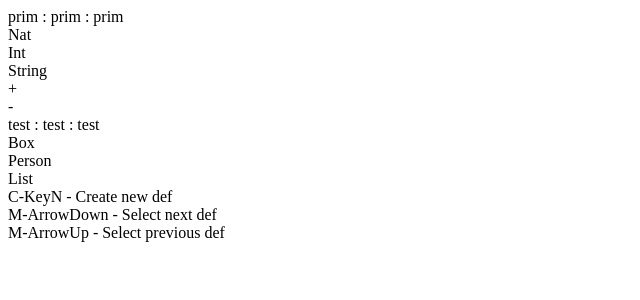
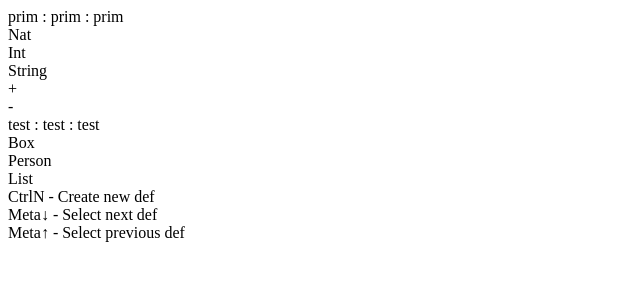
Before and after one commit to samskivert/compose, a React app in the folder tsce0/: page / in a window 1280 px wide. Shown: the top 300 px of the page, without its empty margins (0-640 px from the left). Built offline with nearby package versions, Linux system fonts and the light colour scheme; the HTML template or start-up script is replaced by a standard one.

Commit message:
More work on keymap, fancier key chart.
I'm going to unify editing (no more embedded text input field for editing
names), so I'm committing this before tearing everything apart.

```diff
--- a/tsce0/src/editor.tsx
+++ b/tsce0/src/editor.tsx
@@ -40,7 +40,7 @@ function mkUndoEntry (edit :T.TreeEdit, {path, editing} :Cursor) :UndoEntry {
   return {edit, curs: {path, editing}}
 }
 
-export class DefStore {
+export class DefStore implements K.Source {
   @observable def!  :T.DefTree
   @observable elem! :M.Elem
   @observable curs  :Cursor = {path: M.emptyPath, editing: false}
@@ -57,7 +57,64 @@ export class DefStore {
   get mod () :MD.Module { return this.sym.mod }
   get selectedSpan () :M.Span|void { return this.elem.spanAt(this.curs.path) }
 
-  keyHandler :(ev :KeyboardEvent) => boolean = ev => true
+  // from K.Source
+  readonly mappings :K.Mapping[] = [{
+    descrip: "Move cursor left",
+    chord: "ArrowLeft",
+    action: kp => this.moveCursor(M.moveHoriz(M.HDir.Left)),
+  }, {
+    descrip: "Move cursor right",
+    chord: "ArrowRight",
+    action: kp => this.moveCursor(M.moveHoriz(M.HDir.Right)),
+  }, {
+    descrip: "Move cursor up",
+    chord: "ArrowUp",
+    action: kp => this.moveCursor(M.moveVert(M.VDir.Up)),
+  }, {
+    descrip: "Move cursor down",
+    chord: "ArrowDown",
+    action: kp => this.moveCursor(M.moveVert(M.VDir.Down)),
+  }, {
+    descrip: "Move to next element",
+    chord: "Tab",
+    action: kp => this.moveCursor(M.moveHoriz(M.HDir.Right)),
+  }, {
+    descrip: "Move to previous element",
+    chord: "S-Tab",
+    action: kp => this.moveCursor(M.moveHoriz(M.HDir.Left)),
+  }, {
+    descrip: "Edit current element",
+    chord: "Enter",
+    action: kp => this.startEdit()
+  }, {
+    descrip: "Insert hole to left",
+    chord: "C-ArrowLeft",
+    action: kp => this.insertHole(M.Dir.Left),
+  }, {
+    descrip: "Insert hole to right",
+    chord: "C-ArrowRight",
+    action: kp => this.insertHole(M.Dir.Right),
+  }, {
+    descrip: "Insert hole above",
+    chord: "C-ArrowUp",
+    action: kp => this.insertHole(M.Dir.Up),
+  }, {
+    descrip: "Insert hole below",
+    chord: "C-ArrowDown",
+    action: kp => this.insertHole(M.Dir.Down),
+  }, {
+    descrip: "Undo last edit",
+    chord: "S-C-Minus",
+    action: kp => this.undoAction(),
+  }, {
+    descrip: "Undo last edit",
+    chord: "M-Z",
+    action: kp => this.undoAction(),
+  }, {
+    descrip: "Redo last undone edit",
+    chord: "C-Backslash",
+    action: kp => this.redoAction(),
+  }]
 
   constructor (readonly sym :MD.DefSym, def :T.DefTree,
                readonly selStore :IComputedValue<DefStore|void>,
@@ -83,6 +140,30 @@ export class DefStore {
   }
   undoAction () { this.xdoAction(this.undoStack, this.redoStack) }
   redoAction () { this.xdoAction(this.redoStack, this.undoStack) }
+
+  moveCursor (mover :(elem :M.Elem, path :M.Path) => M.Path) {
+    const oldPath = this.curs.path
+    const newPath = mover(this.elem, oldPath)
+    const selSpan = this.elem.spanAt(newPath)
+    const selIsHole = selSpan ? selSpan.isHole : false
+    // console.log(`moveCursor ${JSON.stringify(newPath)} (${selSpan} // ${selIsHole})`)
+    this.curs = {path: newPath, editing: selIsHole}
+  }
+
+  insertHole (dir :M.Dir) {
+    const span = this.selectedSpan
+    if (span) {
+      const action = span.insertHole(dir)
+      if (action) {
+        this.applyAction(action)
+      }
+    }
+    return true
+  }
+
+  startEdit () {
+    this.curs.editing = true
+  }
 
   private xdoAction (popStack :UndoEntry[], pushStack :UndoEntry[]) {
     const entry = popStack.pop()
@@ -119,38 +200,21 @@ export class DefStore {
 @observer
 export class DefEditor extends React.Component<{store :DefStore}> {
 
-  keymap = {
-    "ArrowLeft":  () => this._moveCursor(M.moveHoriz(M.HDir.Left)),
-    "ArrowRight": () => this._moveCursor(M.moveHoriz(M.HDir.Right)),
-    "ArrowUp":    () => this._moveCursor(M.moveVert(M.VDir.Up)),
-    "ArrowDown":  () => this._moveCursor(M.moveVert(M.VDir.Down)),
-    "Tab":        () => this._moveCursor(M.moveHoriz(M.HDir.Right)),
-    "S-Tab":      () => this._moveCursor(M.moveHoriz(M.HDir.Left)),
-    "Enter":      () => this._startEdit(),
-    "C-ArrowLeft":  () => this._insertHole(M.Dir.Left),
-    "C-ArrowRight": () => this._insertHole(M.Dir.Right),
-    "C-ArrowUp":    () => this._insertHole(M.Dir.Up),
-    "C-ArrowDown":  () => this._insertHole(M.Dir.Down),
-    "S-C-Minus":    () => this.props.store.undoAction(),
-    "M-Z":          () => this.props.store.undoAction(),
-    "C-Backslash":  () => this.props.store.redoAction(),
-  }
-
-  componentWillMount () {
-    this.props.store.keyHandler =
-      // if we're editing, the span editor will handle the key
-      ev => this.props.store.curs.editing ? false : this.handleKey(K.mkKeyPress(ev))
-  }
-  componentWillUnmount() {
-  }
+  // componentWillMount () {
+  //   this.props.store.keyHandler =
+  //     // if we're editing, the span editor will handle the key
+  //     ev => this.props.store.curs.editing ? false : this.handleKey(K.mkKeyPress(ev))
+  // }
+  // componentWillUnmount() {
+  // }
 
   handleKey (kp :K.KeyPress) :boolean {
-    const action = this.keymap[kp.chord]
-    if (action) {
-      kp.preventDefault()
-      action()
-      return true
-    }
+    // const action = this.keymap[kp.chord]
+    // if (action) {
+    //   kp.preventDefault()
+    //   action()
+    //   return true
+    // }
 
     const span = this.props.store.selectedSpan
     if (span) {
@@ -158,38 +222,13 @@ export class DefEditor extends React.Component<{store :DefStore}> {
       if (action) {
         kp.preventDefault()
         const focus = this.props.store.applyAction(action)
-        if (!focus && (kp.chord === "Tab" || kp.chord === "S-Tab")) this._moveCursor(
+        if (!focus && (kp.chord === "Tab" || kp.chord === "S-Tab")) this.props.store.moveCursor(
           M.moveHoriz(kp.chord === "Tab" ? M.HDir.Right : M.HDir.Left))
       }
     }
 
     console.log(`TODO: handleKey ${kp.chord} // ${kp.key}`)
     return false
-  }
-
-  _moveCursor (mover :(elem :M.Elem, path :M.Path) => M.Path) {
-    const store = this.props.store
-    const oldPath = store.curs.path
-    const newPath = mover(store.elem, oldPath)
-    const selSpan = store.elem.spanAt(newPath)
-    const selIsHole = selSpan ? selSpan.isHole : false
-    // console.log(`moveCursor ${JSON.stringify(newPath)} (${selSpan} // ${selIsHole})`)
-    store.curs = {path: newPath, editing: selIsHole}
-  }
-
-  _insertHole (dir :M.Dir) {
-    const span = this.props.store.selectedSpan
-    if (span) {
-      const action = span.insertHole(dir)
-      if (action) {
-        this.props.store.applyAction(action)
-      }
-    }
-    return true
-  }
-
-  _startEdit () {
-    this.props.store.curs.editing = true
   }
 
   render () {
@@ -244,7 +283,7 @@ export class DefEditor extends React.Component<{store :DefStore}> {
       return <SpanEditor key={idx} defStore={this.props.store} defEditor={this}
                          store={new SpanStore(span)} span={span}
                          stopEditing={() => { this.props.store.curs.editing = false }}
-                         moveCursor={(dir) => { this._moveCursor(M.moveHoriz(dir)) }} />
+                         moveCursor={(dir) => { this.props.store.moveCursor(M.moveHoriz(dir)) }} />
     } else {
       const onPress = span.isEditable ? () => {
         this.props.store.curs = {path: M.mkPath(ppre, idx), editing: false}
--- a/tsce0/src/keychart.tsx
+++ b/tsce0/src/keychart.tsx
@@ -1,13 +1,48 @@
 import * as React from "react"
 import { observer } from "mobx-react"
 import * as K from "./keymap"
+
+const codeGlyphs = new Map([
+  ["ArrowLeft", "←"],
+  ["ArrowRight", "→"],
+  ["ArrowUp", "↑"],
+  ["ArrowDown", "↓"],
+  ["Backslash", "\\"],
+  ["Minus", "-"],
+])
+
+const modGlyphs = new Map([
+  ["C", "Ctrl"],
+  ["A", "Alt"],
+  ["M", "Meta"],
+  ["S", "Shift"]
+])
+
+function codeToGlyph (code :string) {
+  if (code.startsWith("Key")) return code.substring(3)
+  const glyph = codeGlyphs.get(code)
+  return glyph || code
+}
+
+function format (chord :string) :JSX.Element {
+  const keys :string[] = []
+  while (chord[1] === '-') {
+    keys.push(modGlyphs.get(chord[0]) || chord[0])
+    chord = chord.substring(2)
+  }
+  keys.push(codeToGlyph(chord))
+  return <span className="keys">
+    {keys.map(k => <span className="key">{k}</span>)}
+  </span>
+}
 
 @observer
 export class KeyChart extends React.Component<{keymap :K.Keymap}> {
 
   render () {
     return <div className="keychart">
-      {this.props.keymap.mappings.map(m => <div>{m.chord} - {m.descrip}</div>)}
+      {this.props.keymap.mappings.map(
+        m => <div className="binding">{format(m.chord)} - {m.descrip}</div>)}
     </div>
   }
 }
--- a/tsce0/src/keymap.ts
+++ b/tsce0/src/keymap.ts
@@ -54,9 +54,9 @@ export type Mapping = {
 
 /** A source of key mappings. This corresponds to some user interface element: the editor for the
   * selected def, the editor for the span under the cursor, the workspace itself. */
-export type Source = {
-  name :string
-  mappings :Mapping[]
+export interface Source {
+  readonly name :string
+  readonly mappings :Mapping[]
 }
 
 /** Manages the active set of key mappings and their sources. */
--- a/tsce0/src/workspace.tsx
+++ b/tsce0/src/workspace.tsx
@@ -1,5 +1,5 @@
 import * as React from "react"
-import { observable, computed } from "mobx"
+import { observable, observe, computed } from "mobx"
 import { observer } from "mobx-react"
 
 import { UUID } from "./names"
@@ -18,12 +18,22 @@ export class WorkspaceStore implements P.Resolver, M.Resolver {
   @observable selcompidx :number = 0
 
   @observable openDefs :E.DefStore[] = []
-  @observable seldefidx :number = 0
+  @observable seldefidx :number = -1
 
   // TODO: have a mode or dialog abstraction if we grow to include more of these...
   @observable creatingNew :boolean = false
 
   keymap = new K.Keymap()
+
+  constructor () {
+    observe(this, "seldefidx", change => {
+      const odef = change.oldValue && this.defAt(change.oldValue)
+      const ndef = this.defAt(change.newValue)
+      console.log(`Source change! ${odef} ${ndef}`)
+      if (odef) this.keymap.removeSource(odef)
+      if (ndef) this.keymap.addSource(ndef)
+    })
+  }
 
   @computed get selectedProject () :P.Project|void {
     const selidx = this.selprojidx, projs = this.projects
@@ -35,16 +45,18 @@ export class WorkspaceStore implements P.Resolver, M.Resolver {
     return comps.length > selidx ? comps[selidx] : undefined
   }
 
-  @computed get selectedDef () :E.DefStore|void {
-    const selidx = this.seldefidx, stores = this.openDefs
-    return stores.length > selidx ? stores[selidx] : undefined
-  }
+  @computed get selectedDef () :E.DefStore|void { return this.defAt(this.seldefidx) }
 
   // the module in which a new def will be created: the one that owns the selected def, if we have a
   // selected def, or the first module otherwise
   get newDefMod () :M.Module {
     const seldef = this.selectedDef
     return seldef ? seldef.sym.mod : this.projects[0].components[0].modules[0]
+  }
+
+  defAt (idx :number) :E.DefStore|void {
+    const stores = this.openDefs
+    return stores.length > idx ? stores[idx] : undefined
   }
 
   moveSelection (delta :number) {
@@ -86,9 +98,13 @@ export class WorkspaceStore implements P.Resolver, M.Resolver {
 }
 
 @observer
-export class Workspace extends React.Component<{store :WorkspaceStore}> {
+export class Workspace extends React.Component<{store :WorkspaceStore}> implements K.Source {
 
-  keysource :K.Source = {name: "Workspace", mappings: [{
+  // from K.Source
+  get name () :string { return "Workspace" }
+
+  // from K.Source
+  readonly mappings :K.Mapping[] = [{
     descrip: "Select previous def",
     chord: "M-ArrowUp",
     action: kp => this.props.store.moveSelection(-1)
@@ -100,11 +116,12 @@ export class Workspace extends React.Component<{store :WorkspaceStore}> {
     descrip: "Create new def",
     chord: "C-KeyN",
     action: kp => { this.props.store.creatingNew = true }
-  }]}
+  }]
 
   handleKey :(ev :KeyboardEvent) => boolean = ev => {
     const store = this.props.store
-    if (store.creatingNew) {
+    if (!store.creatingNew) return this.props.store.keymap.handleKey(ev)
+
     const mod = store.newDefMod
     let tree :T.DefTree|void = undefined
     switch (ev.code) {
@@ -115,28 +132,18 @@ export class Workspace extends React.Component<{store :WorkspaceStore}> {
     case "Escape": break // fall through and clear dialog
     default: return false
     }
-      if (tree) {
-        store.openDef(tree.sym as M.DefSym)
-      }
-
+    if (tree) store.openDef(tree.sym as M.DefSym)
     store.creatingNew = false
     return true
-    }
-    else if (this.props.store.keymap.handleKey(ev)) return true
-    else {
-      // TEMP: route to selected def until we keymap-ify it too
-      const selDef = store.selectedDef
-      return selDef ? selDef.keyHandler(ev) : false
-    }
   }
 
   componentWillMount() {
     document.addEventListener("keydown", this.handleKey, false)
-    this.props.store.keymap.addSource(this.keysource)
+    this.props.store.keymap.addSource(this)
   }
   componentWillUnmount() {
     document.removeEventListener("keydown", this.handleKey, false)
-    this.props.store.keymap.removeSource(this.keysource)
+    this.props.store.keymap.removeSource(this)
   }
 
   render () {
--- a/tsce0/test/index.html
+++ b/tsce0/test/index.html
@@ -57,6 +57,20 @@
         background-color: #535353;
         font-size: small;
         padding: 5px;
+      }
+
+      .keychart .binding {
+        margin-bottom: 3px;
+      }
+      .keychart .keys {
+        font-size: x-small;
+        font-weight: bold;
+      }
+      .keychart .keys .key {
+        border: 1px solid #AAAAAA;
+        border-radius: 2px;
+        padding: 1px 2px;
+        margin-right: 2px;
       }
 
       /** Create def popup styles */
```
Lines whose indentation alone changed are shown as unchanged.
